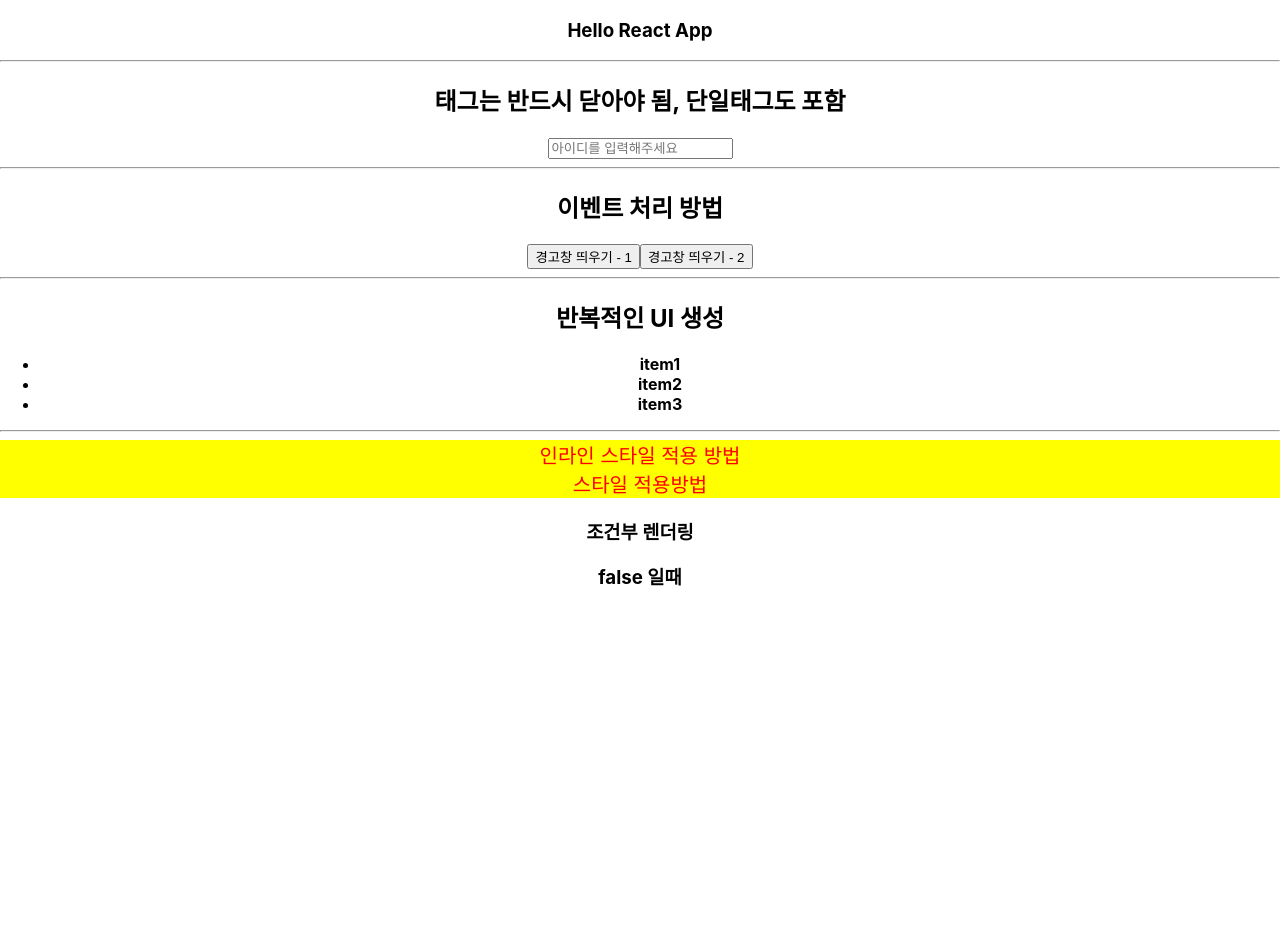
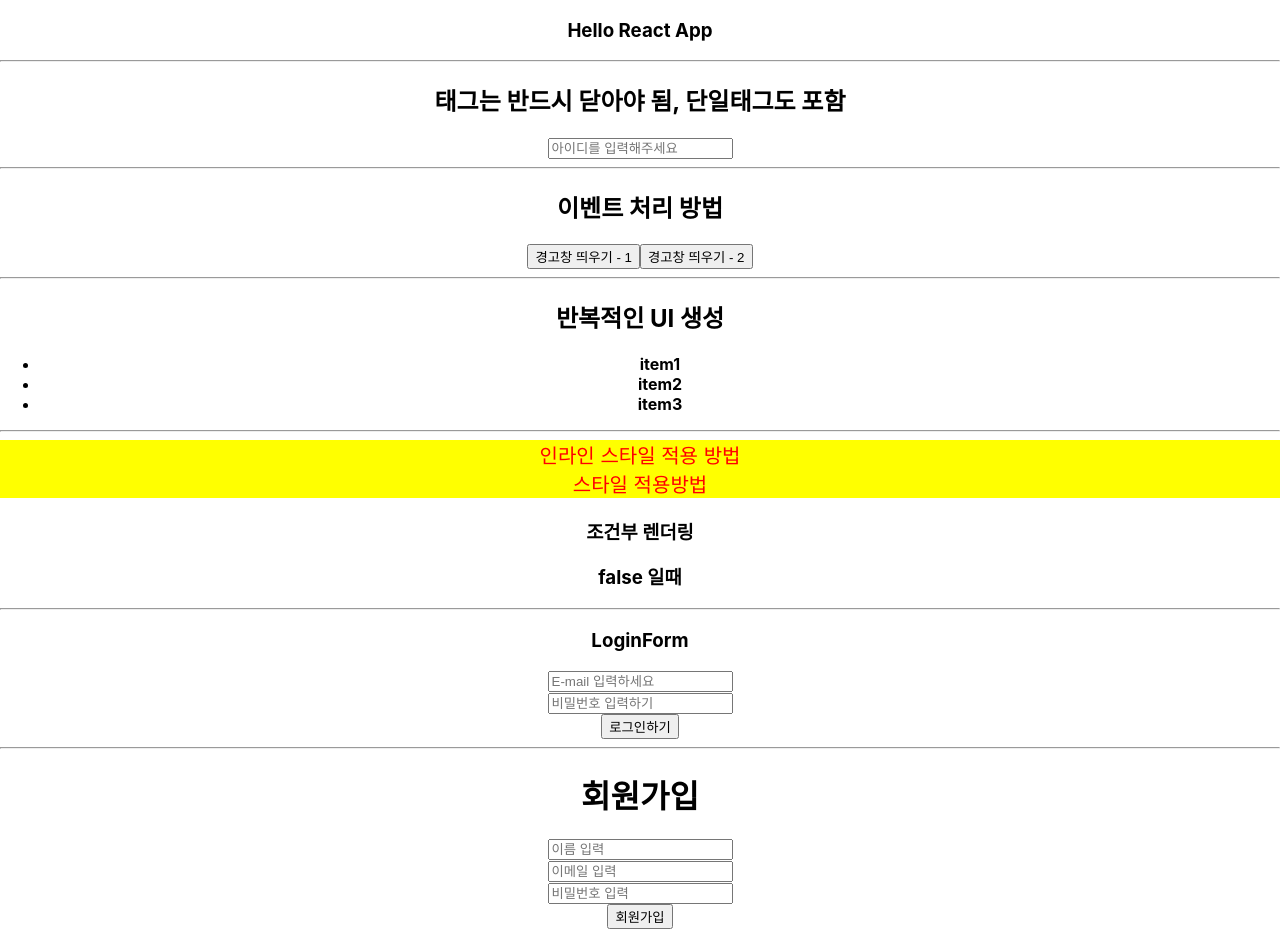
Before and after one commit to nam2626/2024_KH_08_React, a React (Create React App) app in the folder jsx/: page / in a window 1280 px wide. Before the commit the page ends 800 px from the top, so only its background shows below. Built offline with nearby package versions, Linux system fonts and the light colour scheme.

Commit message:
실습 문제 답안

```diff
--- a/jsx/src/App.js
+++ b/jsx/src/App.js
@@ -2,12 +2,18 @@ import logo from './logo.svg';
 import './App.css';
 import NoJSX from './components/NoJSX';
 import ComponentEx from './components/ComponentEx';
+import LoginForm from './quest/LoginForm';
+import RegisterForm from './quest/RegisterForm';
 function App() {
   return (
     <div className="App">
      <NoJSX />
      <hr/>
      <ComponentEx />
+     <hr/>
+     <LoginForm/>
+     <hr/>
+     <RegisterForm/>
     </div>
   );
 }
--- /dev/null
+++ b/jsx/src/quest/LoginForm.js
@@ -0,0 +1,17 @@
+export default () => {
+    const login = () => {
+        const email = document.querySelector('#email').value;
+        const passwd = document.querySelector('#password').value;
+        console.log(email, passwd);
+    };
+    return (
+        <div>
+            <h3>LoginForm</h3>
+            <input type="email" id="email" placeholder="E-mail 입력하세요"/>
+            <br/>
+            <input type="password" id="password" placeholder="비밀번호 입력하기"/>
+            <br/>
+            <button type="button" onClick={login}>로그인하기</button>
+        </div>
+    );
+}
--- /dev/null
+++ b/jsx/src/quest/RegisterForm.js
@@ -0,0 +1,46 @@
+import React, { useState } from 'react';
+
+function RegisterForm() {
+  const [name, setName] = useState('');
+  const [email, setEmail] = useState('');
+  const [password, setPassword] = useState('');
+
+  const handleSignUp = () => {
+    const userData = {
+      name: name,
+      email: email,
+      password: password,
+    };
+    console.log('회원가입 정보:', JSON.stringify(userData));
+  };
+
+  return (
+    <div>
+      <h1>회원가입</h1>
+      <input
+        type="text"
+        placeholder="이름 입력"
+        value={name}
+        onChange={(e) => setName(e.target.value)}
+      />
+      <br />
+      <input
+        type="email"
+        placeholder="이메일 입력"
+        value={email}
+        onChange={(e) => setEmail(e.target.value)}
+      />
+      <br />
+      <input
+        type="password"
+        placeholder="비밀번호 입력"
+        value={password}
+        onChange={(e) => setPassword(e.target.value)}
+      />
+      <br />
+      <button onClick={handleSignUp}>회원가입</button>
+    </div>
+  );
+}
+
+export default RegisterForm;
```
